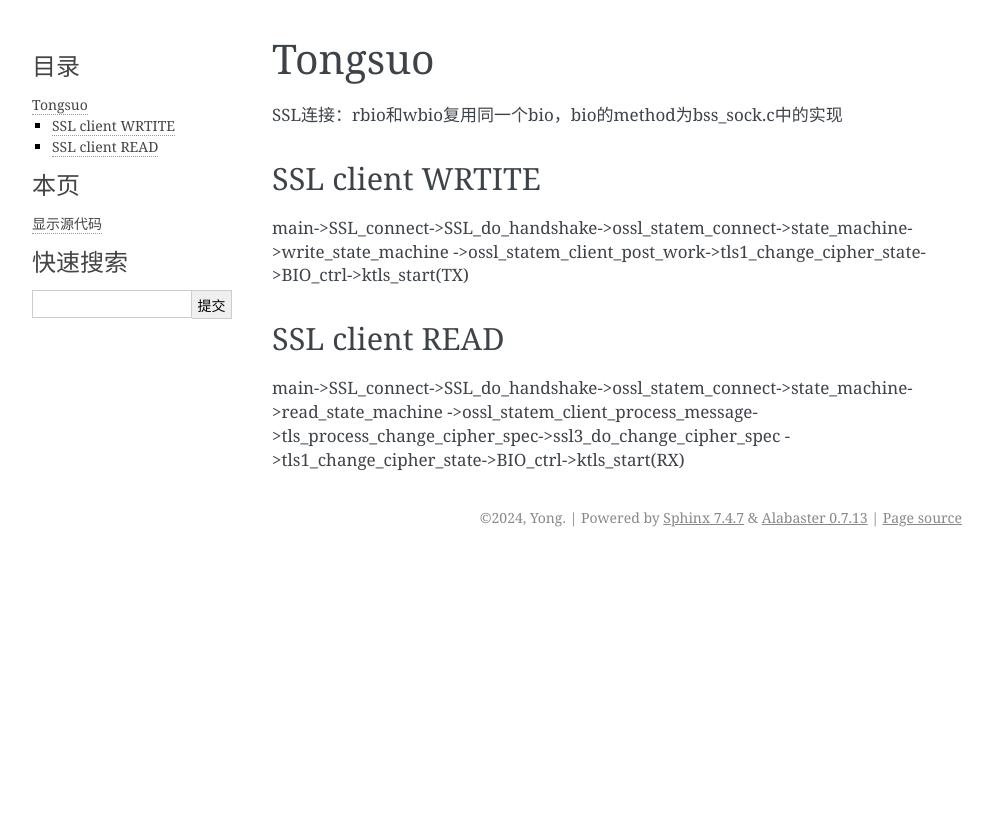
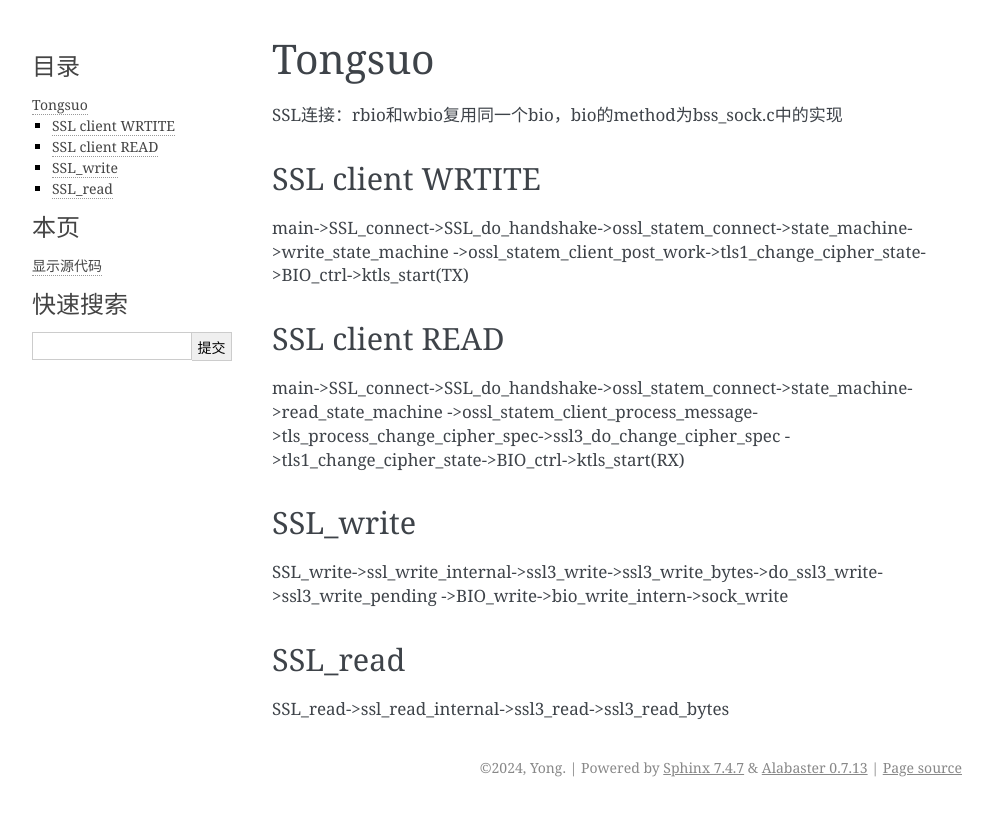
Before and after one commit to matrixpool/notes, a Sphinx documentation site: the page built from source/openssl.rst, in a window 1280 px wide. Shown: the top 816 px of the page, without its empty margins (148-1141 px from the left). Built offline with Sphinx 7.4.7, drawn with Linux system fonts in a browser that asks for light colours.

```diff
--- a/source/openssl.rst
+++ b/source/openssl.rst
@@ -14,3 +14,12 @@
 main->SSL_connect->SSL_do_handshake->ossl_statem_connect->state_machine->read_state_machine
 ->ossl_statem_client_process_message->tls_process_change_cipher_spec->ssl3_do_change_cipher_spec
 ->tls1_change_cipher_state->BIO_ctrl->ktls_start(RX)
+
+SSL_write
+----------------------
+SSL_write->ssl_write_internal->ssl3_write->ssl3_write_bytes->do_ssl3_write->ssl3_write_pending
+->BIO_write->bio_write_intern->sock_write
+
+SSL_read
+----------------------
+SSL_read->ssl_read_internal->ssl3_read->ssl3_read_bytes
```
Also changed, not shown: source/ktls.rst (+13 -0 lines).
